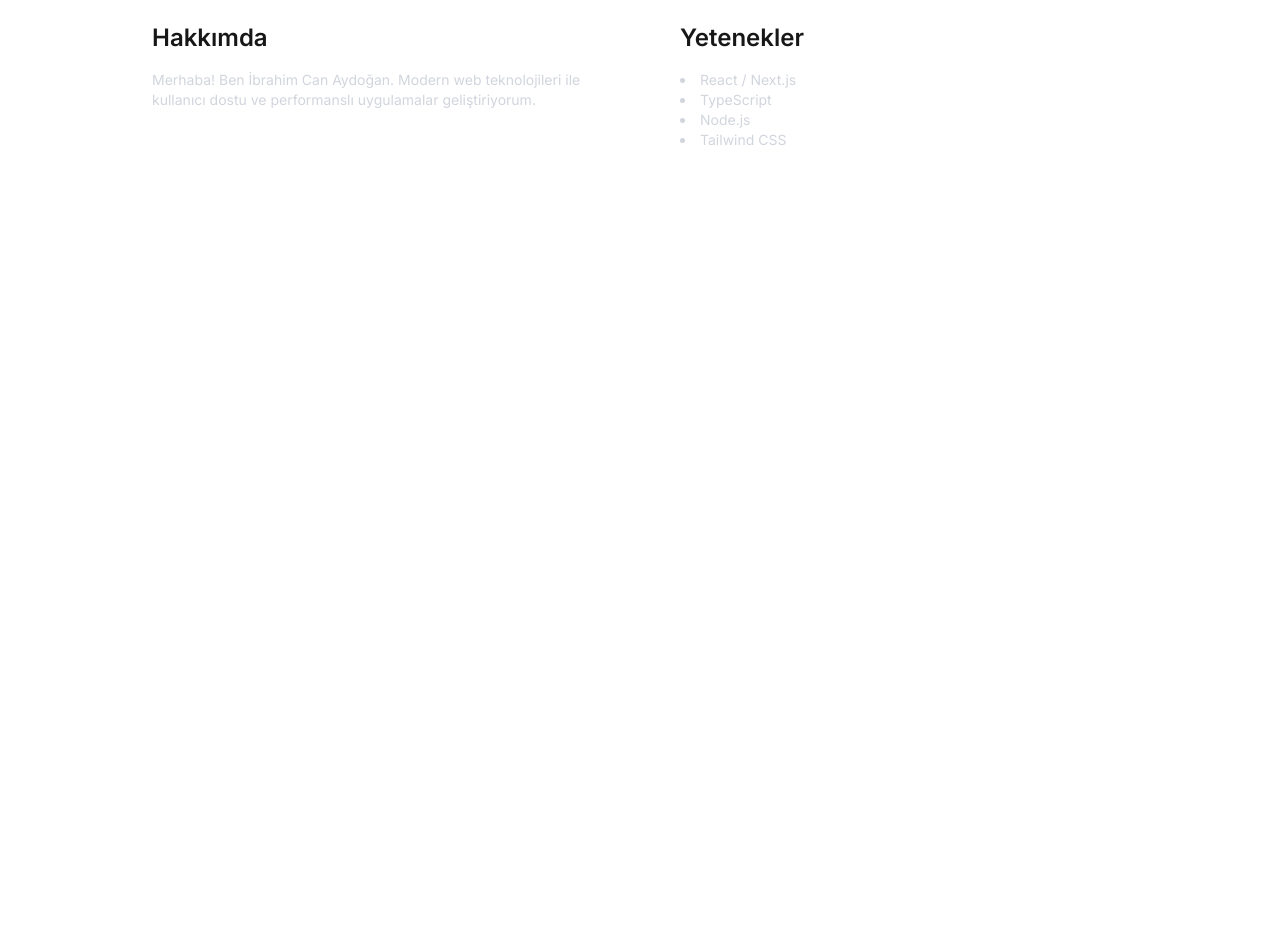
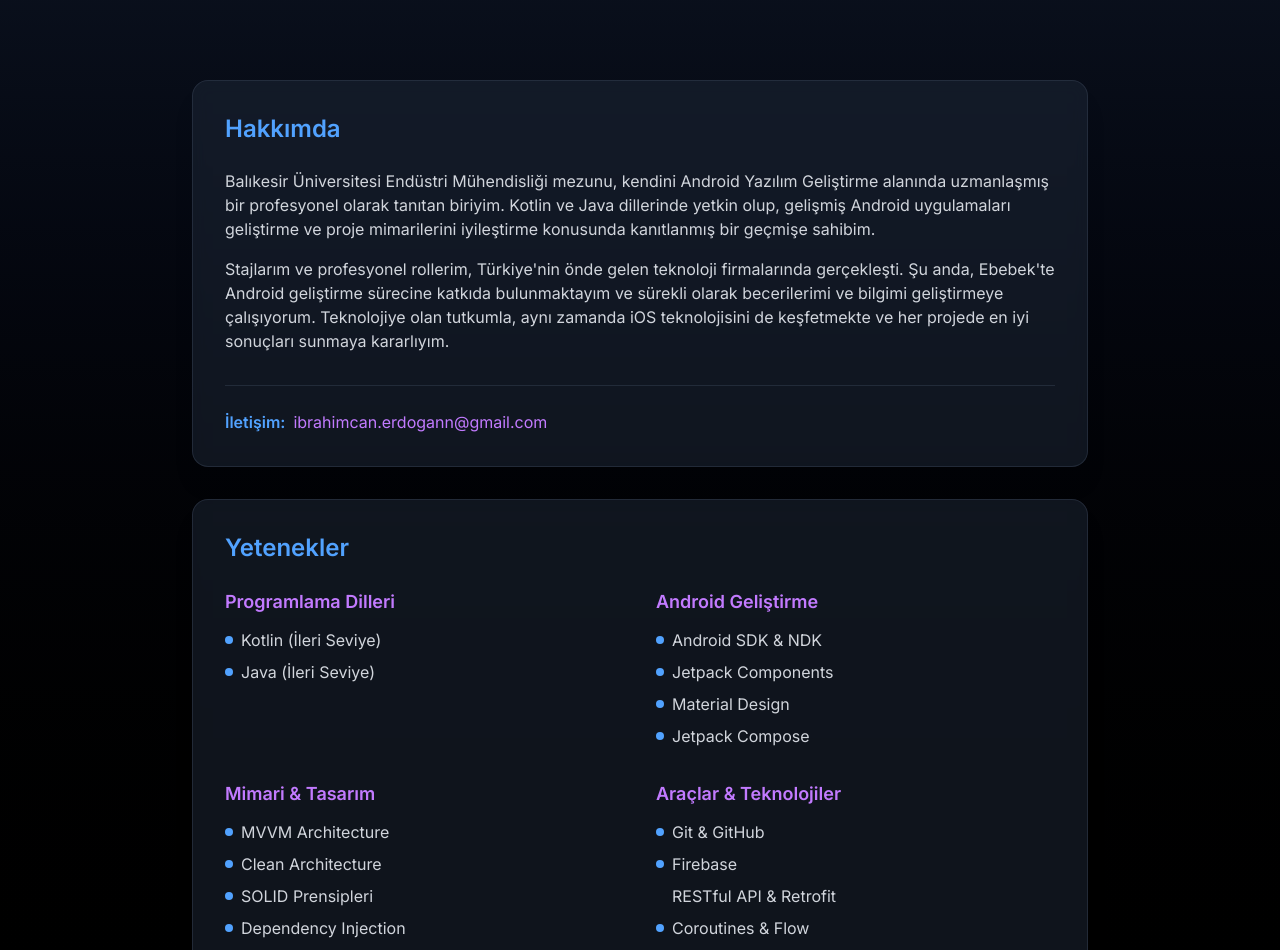
Before and after one commit to ibrahimcanerdogan/ibrahimcanerdogan.github.io, a Next.js app: page / in a window 1280 px wide. Shown: the part 262-1212 px from the top of the page. Before the commit the page ends 800 px from the top, so only its background shows below. Built offline with nearby package versions, Linux system fonts and the light colour scheme.

Commit message:
Update layout and home page to reflect new personal branding and focus on Android engineering, including enhanced content and design elements.

```diff
--- a/src/app/layout.tsx
+++ b/src/app/layout.tsx
@@ -5,8 +5,8 @@ import "./globals.css";
 const inter = Inter({ subsets: ["latin"] });
 
 export const metadata: Metadata = {
-  title: "İbrahim Can Aydoğan - Portfolio",
-  description: "Full Stack Developer Portfolio",
+  title: "İbrahim Can Erdoğan - Portfolio",
+  description: "Android Engineer Portfolio",
 };
 
 export default function RootLayout({
--- a/src/app/page.tsx
+++ b/src/app/page.tsx
@@ -2,32 +2,128 @@ import Image from "next/image";
 
 export default function Home() {
   return (
-    <main className="flex min-h-screen flex-col items-center justify-between p-24">
-      <div className="z-10 max-w-5xl w-full items-center justify-between font-mono text-sm">
-        <h1 className="text-4xl font-bold text-center mb-8">
-          İbrahim Can Aydoğan
-        </h1>
-        <p className="text-xl text-center mb-8">
-          Full Stack Developer
-        </p>
+    <main className="min-h-screen bg-gradient-to-b from-gray-900 to-black">
+      {/* Hero Section */}
+      <div className="container mx-auto px-4 py-32">
+        <div className="text-center mb-20">
+          <h1 className="text-5xl font-bold mb-6 leading-relaxed bg-gradient-to-r from-blue-400 to-purple-500 text-transparent bg-clip-text">
+            İbrahim Can Erdoğan
+          </h1>
+          <p className="text-2xl text-gray-300">
+            Android Engineer
+          </p>
+        </div>
 
-        <div className="grid grid-cols-1 md:grid-cols-2 gap-8 mt-16">
-          <div className="p-6 bg-white/5 rounded-lg">
-            <h2 className="text-2xl font-semibold mb-4">Hakkımda</h2>
-            <p className="text-gray-300">
-              Merhaba! Ben İbrahim Can Aydoğan. Modern web teknolojileri ile
-              kullanıcı dostu ve performanslı uygulamalar geliştiriyorum.
-            </p>
+        {/* Main Content */}
+        <div className="max-w-4xl mx-auto">
+          {/* About Section */}
+          <div className="bg-gray-800/50 backdrop-blur-sm rounded-2xl p-8 mb-8 shadow-xl border border-gray-700/50">
+            <h2 className="text-2xl font-semibold mb-6 text-blue-400">Hakkımda</h2>
+            <div className="space-y-4 text-gray-300">
+              <p>
+                Balıkesir Üniversitesi Endüstri Mühendisliği mezunu, kendini Android Yazılım Geliştirme alanında uzmanlaşmış bir profesyonel olarak tanıtan biriyim. Kotlin ve Java dillerinde yetkin olup, gelişmiş Android uygulamaları geliştirme ve proje mimarilerini iyileştirme konusunda kanıtlanmış bir geçmişe sahibim.
+              </p>
+              <p>
+                Stajlarım ve profesyonel rollerim, Türkiye'nin önde gelen teknoloji firmalarında gerçekleşti. Şu anda, Ebebek'te Android geliştirme sürecine katkıda bulunmaktayım ve sürekli olarak becerilerimi ve bilgimi geliştirmeye çalışıyorum. Teknolojiye olan tutkumla, aynı zamanda iOS teknolojisini de keşfetmekte ve her projede en iyi sonuçları sunmaya kararlıyım.
+              </p>
+            </div>
+            <div className="mt-8 pt-6 border-t border-gray-700/50">
+              <p className="text-gray-300">
+                <span className="text-blue-400 font-semibold">İletişim:</span>
+                <a
+                  href="mailto:ibrahimcan.erdogann@gmail.com"
+                  className="ml-2 text-purple-400 hover:text-purple-300 transition-colors"
+                >
+                  ibrahimcan.erdogann@gmail.com
+                </a>
+              </p>
+            </div>
           </div>
 
-          <div className="p-6 bg-white/5 rounded-lg">
-            <h2 className="text-2xl font-semibold mb-4">Yetenekler</h2>
-            <ul className="list-disc list-inside text-gray-300">
-              <li>React / Next.js</li>
-              <li>TypeScript</li>
-              <li>Node.js</li>
-              <li>Tailwind CSS</li>
-            </ul>
+          {/* Skills Section */}
+          <div className="bg-gray-800/50 backdrop-blur-sm rounded-2xl p-8 shadow-xl border border-gray-700/50">
+            <h2 className="text-2xl font-semibold mb-6 text-blue-400">Yetenekler</h2>
+            <div className="grid grid-cols-1 md:grid-cols-2 gap-8">
+              <div>
+                <h3 className="text-lg font-semibold mb-3 text-purple-400">Programlama Dilleri</h3>
+                <ul className="space-y-2 text-gray-300">
+                  <li className="flex items-center">
+                    <span className="w-2 h-2 bg-blue-400 rounded-full mr-2"></span>
+                    Kotlin (İleri Seviye)
+                  </li>
+                  <li className="flex items-center">
+                    <span className="w-2 h-2 bg-blue-400 rounded-full mr-2"></span>
+                    Java (İleri Seviye)
+                  </li>
+                </ul>
+              </div>
+
+              <div>
+                <h3 className="text-lg font-semibold mb-3 text-purple-400">Android Geliştirme</h3>
+                <ul className="space-y-2 text-gray-300">
+                  <li className="flex items-center">
+                    <span className="w-2 h-2 bg-blue-400 rounded-full mr-2"></span>
+                    Android SDK & NDK
+                  </li>
+                  <li className="flex items-center">
+                    <span className="w-2 h-2 bg-blue-400 rounded-full mr-2"></span>
+                    Jetpack Components
+                  </li>
+                  <li className="flex items-center">
+                    <span className="w-2 h-2 bg-blue-400 rounded-full mr-2"></span>
+                    Material Design
+                  </li>
+                  <li className="flex items-center">
+                    <span className="w-2 h-2 bg-blue-400 rounded-full mr-2"></span>
+                    Jetpack Compose
+                  </li>
+                </ul>
+              </div>
+
+              <div>
+                <h3 className="text-lg font-semibold mb-3 text-purple-400">Mimari & Tasarım</h3>
+                <ul className="space-y-2 text-gray-300">
+                  <li className="flex items-center">
+                    <span className="w-2 h-2 bg-blue-400 rounded-full mr-2"></span>
+                    MVVM Architecture
+                  </li>
+                  <li className="flex items-center">
+                    <span className="w-2 h-2 bg-blue-400 rounded-full mr-2"></span>
+                    Clean Architecture
+                  </li>
+                  <li className="flex items-center">
+                    <span className="w-2 h-2 bg-blue-400 rounded-full mr-2"></span>
+                    SOLID Prensipleri
+                  </li>
+                  <li className="flex items-center">
+                    <span className="w-2 h-2 bg-blue-400 rounded-full mr-2"></span>
+                    Dependency Injection
+                  </li>
+                </ul>
+              </div>
+
+              <div>
+                <h3 className="text-lg font-semibold mb-3 text-purple-400">Araçlar & Teknolojiler</h3>
+                <ul className="space-y-2 text-gray-300">
+                  <li className="flex items-center">
+                    <span className="w-2 h-2 bg-blue-400 rounded-full mr-2"></span>
+                    Git & GitHub
+                  </li>
+                  <li className="flex items-center">
+                    <span className="w-2 h-2 bg-blue-400 rounded-full mr-2"></span>
+                    Firebase
+                  </li>
+                  <li className="flex items-center">
+                    <span className="w-2 h-2 bg-blue-4 rounded-full mr-2"></span>
+                    RESTful API & Retrofit
+                  </li>
+                  <li className="flex items-center">
+                    <span className="w-2 h-2 bg-blue-400 rounded-full mr-2"></span>
+                    Coroutines & Flow
+                  </li>
+                </ul>
+              </div>
+            </div>
           </div>
         </div>
       </div>
```
